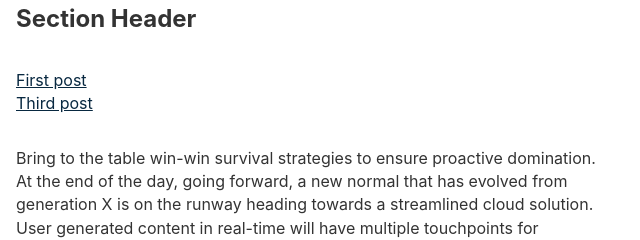
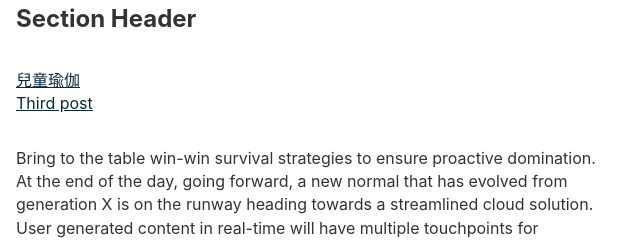
Before and after one commit to rookie-academy/vecc, an Eleventy site: page posts/secondpost.md in a window 1280 px wide. Shown: the part 332-572 px from the top of the page, 0-640 px from the left. Built offline with nearby package versions, Linux system fonts and the light colour scheme; Eleventy itself is replaced by a stand-in of ours; files that its build step writes are made by us from their sources.

Commit message:
Update secondpost.md

```diff
--- a/posts/secondpost.md
+++ b/posts/secondpost.md
@@ -12,7 +12,7 @@
 
 ## Section Header
 
-<a href="{{ '/posts/firstpost/' | url }}">First post</a>
+<a href="{{ '/posts/兒童瑜伽/' | url }}">兒童瑜伽</a>
 <a href="{{ '/posts/thirdpost/' | url }}">Third post</a>
 
 Bring to the table win-win survival strategies to ensure proactive domination. At the end of the day, going forward, a new normal that has evolved from generation X is on the runway heading towards a streamlined cloud solution. User generated content in real-time will have multiple touchpoints for offshoring.
```
